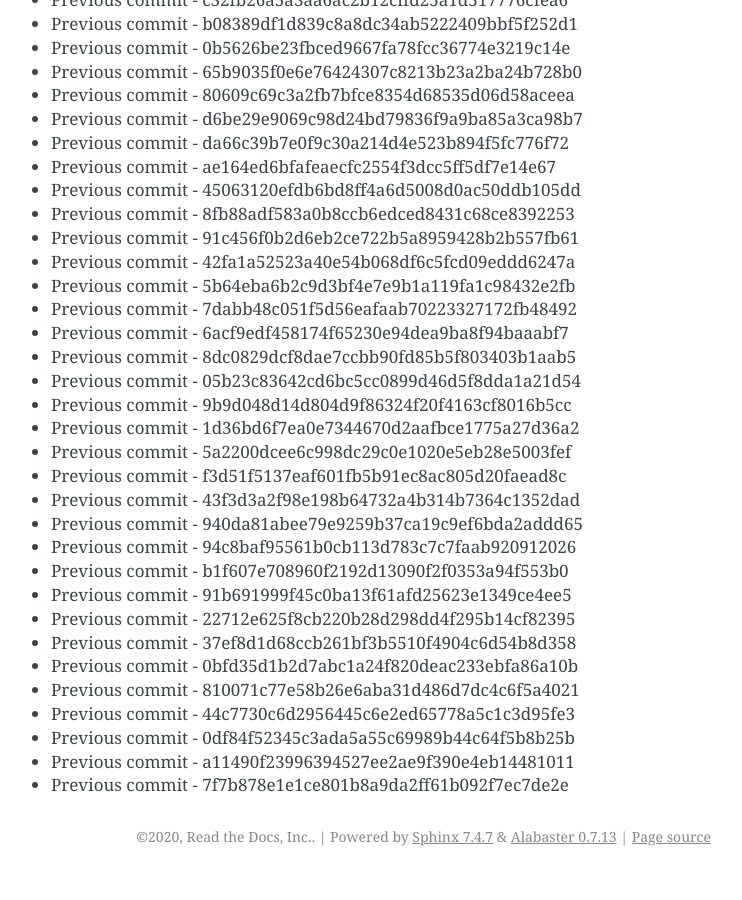
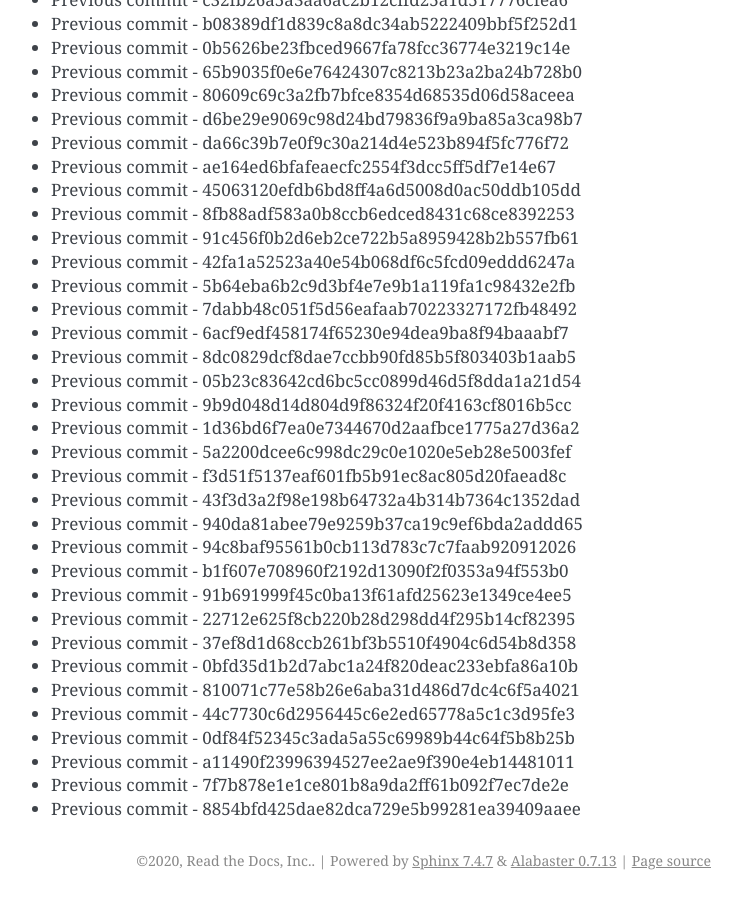
Before and after one commit to readthedocs/rtd-git-stresstest, a Sphinx documentation site: the page built from docs/updates.rst, in a window 1280 px wide and 900 px high, scrolled down 81541 px. Shown: the whole window, without its empty margins (399-1141 px from the left). Built offline with Sphinx 7.4.7, drawn with Linux system fonts in a browser that asks for light colours; before the commit the page ends 82417 px from its top, so only the background shows below that.

Commit message:
Generating commit from previous: 8854bfd425dae82dca729e5b99281ea39409aaee

```diff
--- a/docs/updates.rst
+++ b/docs/updates.rst
@@ -3458,3 +3458,4 @@ It can be tested for any performance characteristics.
 * Previous commit - 0df84f52345c3ada5a55c69989b44c64f5b8b25b
 * Previous commit - a11490f23996394527ee2ae9f390e4eb14481011
 * Previous commit - 7f7b878e1e1ce801b8a9da2ff61b092f7ec7de2e
+* Previous commit - 8854bfd425dae82dca729e5b99281ea39409aaee
```
